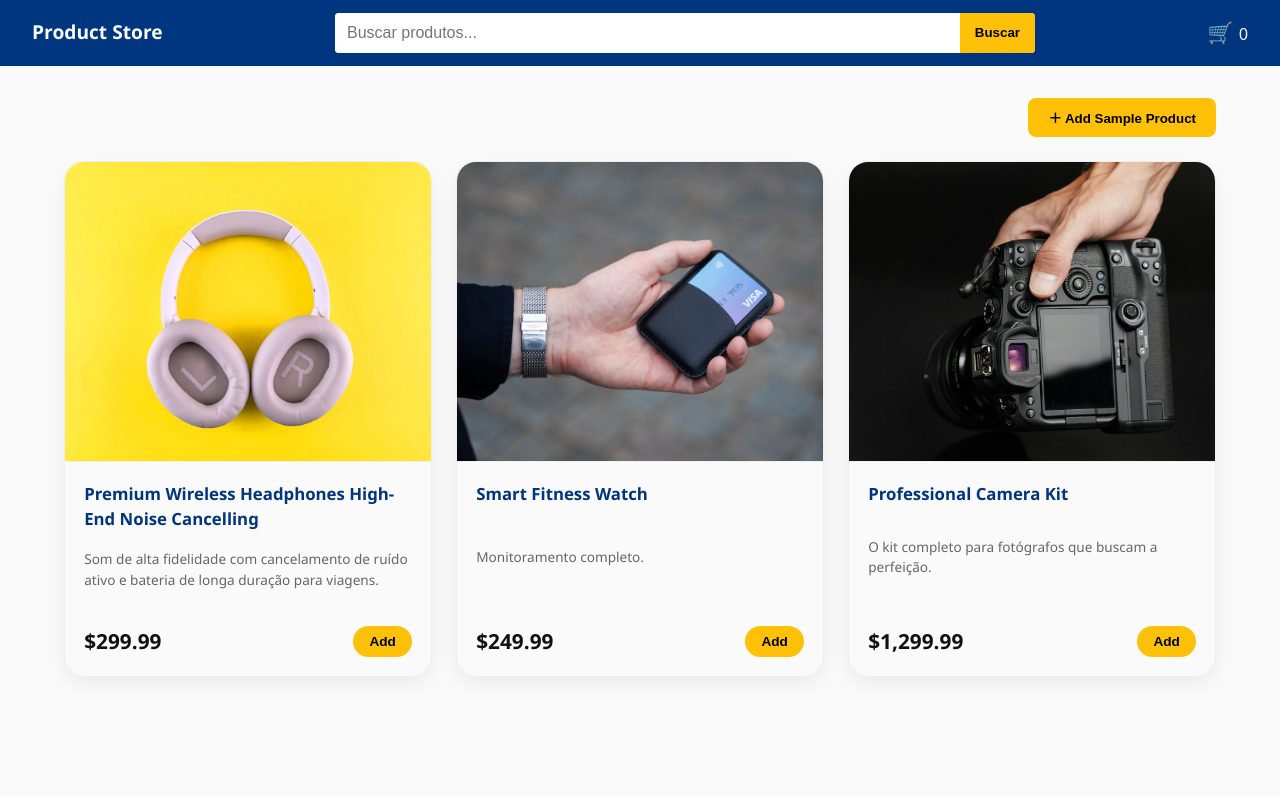
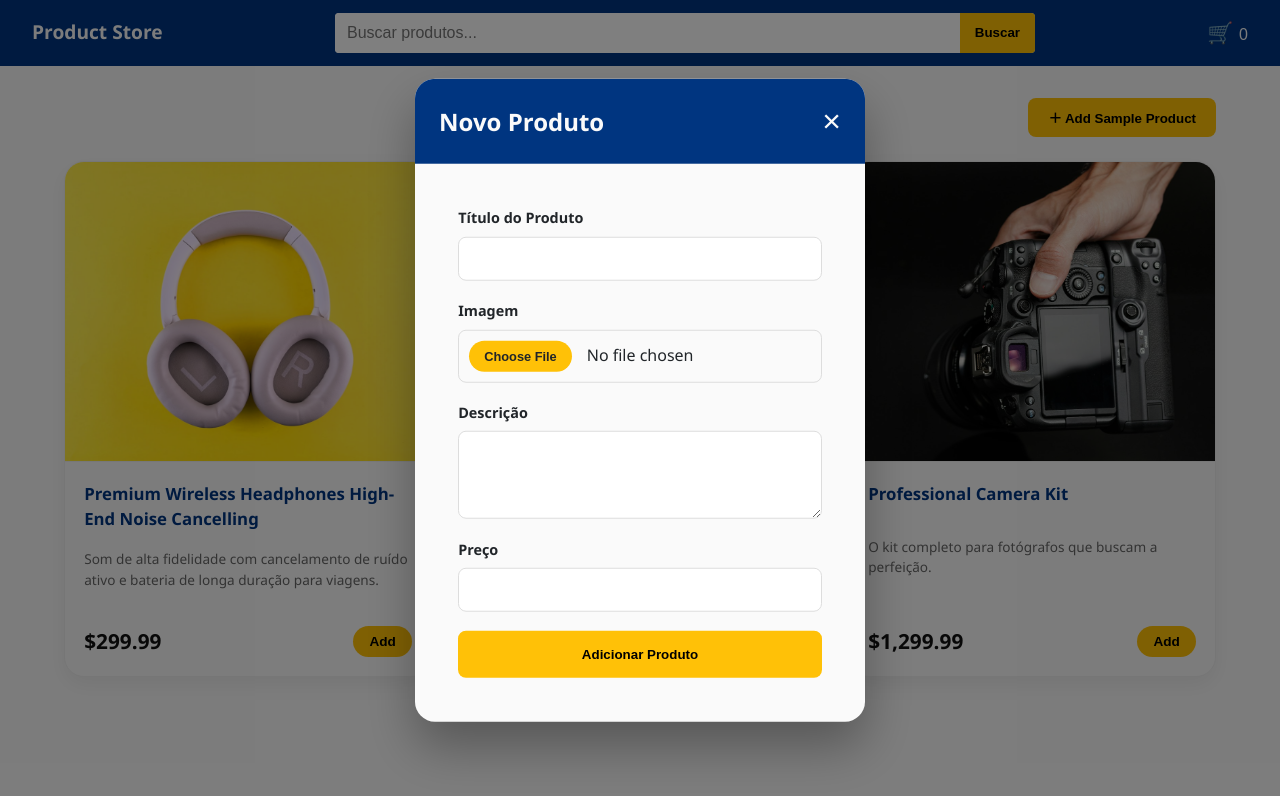
Before and after one commit to jessiicasantos/acadia-frontend-dev, a plain HTML site: page index.html in a window 1280 px wide. Both pictures are taken after a click on the button "＋ Add Sample Product". Drawn offline with Linux system fonts and the light colour scheme.

Commit message:
Add modal, adjust colors and btns hover

```diff
--- a/css/styles.css
+++ b/css/styles.css
@@ -56,9 +56,10 @@ a {
 }
 
 .btn-yellow:hover {
-    background-color: var(--action-yellow-dark);
+    background-color: var(--primary-blue);
     color: var(--bg-light);
-    box-shadow: inset 0 0 10px rgba(0,0,0,0.1);
+    box-shadow: 0 4px 12px rgba(0, 53, 128, 0.2);
+    transform: translateY(-1px);
 }
 
 .btn-yellow:active {
@@ -91,7 +92,7 @@ a {
     width: 95%;
     max-width: 450px;
     max-height: 90vh;
-    background: white;
+    background: var(--bg-light);
     z-index: 3000;
     border-radius: var(--radius-lg);
     display: none;
@@ -155,7 +156,7 @@ input[type="file"]::file-selector-button {
 
 input[type="file"]::file-selector-button:hover {
     background-color: var(--primary-blue);
-    color: white;
+    color: var(--bg-light);
     box-shadow: 0 4px 10px rgba(0, 53, 128, 0.2);
 }
 
@@ -214,6 +215,11 @@ input[type="file"]::file-selector-button:hover {
 
 .light-search:focus-within {
     box-shadow: 0 0 0 2px #f3b000;
+}
+
+.btn-search:hover {
+    background-color: var(--action-yellow-dark);
+    box-shadow: inset 0 0 10px rgba(0,0,0,0.1);
 }
 
 .light-search > input {
@@ -359,7 +365,7 @@ input[type="file"]::file-selector-button:hover {
 
 .add-cart:hover {
     background-color: var(--primary-blue);
-    color: white;
+    color: var(--bg-light);
     box-shadow: 0 4px 12px rgba(0, 53, 128, 0.2);
     transform: translateY(-1px);
 }
@@ -370,9 +376,38 @@ input[type="file"]::file-selector-button:hover {
 
 .add-cart.added {
     background-color: var(--primary-blue);
-    color: white;
+    color: var(--bg-light);
     cursor: default;
     box-shadow: 0 4px 12px rgba(0, 53, 128, 0.2);
+}
+
+.global-header {
+    padding: 1.5rem;
+    background: var(--primary-blue);
+    color: var(--bg-light);
+    display: flex;
+    justify-content: space-between;
+    align-items: center;
+}
+
+/* Close Btn */
+.btn-close {
+    background: none;
+    border: none;
+    color: var(--bg-light);
+    font-size: 2rem;
+    cursor: pointer;
+}
+
+.btn-close:hover {
+    color: var(--action-yellow);
+    transform: rotate(90deg);
+    transition: all 0.3s ease;
+}
+
+.buy {
+    padding: 1rem;
+    border-radius: var(--radius-md);
 }
 
 @media (min-width: 768px) {
--- a/index.html
+++ b/index.html
@@ -72,6 +72,43 @@
       </section>
     </main>
 
+    <!-- Modal -->
+    <div class="ui-modal modal-product" id="global-modal">
+      <div class="global-header">
+          <h2 id="modal-title">Novo Produto</h2>
+          <button type="button" class="btn-close" id="close-modal">&times;</button>
+      </div>
+
+      <div class="ui-modal-content">
+        <form id="product-form" class="card-content">
+            <div class="form-group">
+                <label>Título do Produto</label>
+                <input type="text" id="form-title" required>
+            </div>
+
+            <div class="form-group">
+                <label>Imagem</label>
+                <input type="file" id="form-img" accept="image/*" required>
+            </div>
+
+            <div class="form-group">
+                <label>Descrição</label>
+                <textarea id="form-desc" rows="3" required></textarea>
+            </div>
+
+            <div class="form-group">
+                <label>Preço</label>
+                <input type="number" id="form-price" step="0.01" required>
+            </div>
+
+            <button type="submit" class="btn-yellow buy">Adicionar Produto</button>
+        </form>
+      </div>
+    </div>
+
+    <div class="ui-overlay" id="global-overlay"></div>
+
     <script src="./js/script.js"></script>
+    <script src="./js/modal.js"></script>
   </body>
 </html>
--- /dev/null
+++ b/js/modal.js
@@ -0,0 +1,11 @@
+const modal = document.getElementById('global-modal');
+
+const toggleModal = (show = true) => {
+    modal.classList.toggle('active', show);
+    overlay.classList.toggle('active', show);
+    if (!show) document.getElementById('product-form').reset();
+};
+
+document.getElementById('add-sample-btn').addEventListener('click', () => toggleModal(true));
+document.getElementById('close-modal').addEventListener('click', () => toggleModal(false));
+overlay.addEventListener('click', () => toggleModal(false));
--- a/js/script.js
+++ b/js/script.js
@@ -1,4 +1,15 @@
+const overlay = document.getElementById('global-overlay');
+const closeBtn = document.getElementById('close-cart');
+
 const btnAddCart = document.querySelectorAll('.add-cart');
+
+function openCart() {
+    overlay.classList.add('active');
+}
+
+function closeCart() {
+    overlay.classList.remove('active');
+}
 
 btnAddCart.forEach(btn => {
     btn.addEventListener('click', (event) => {
@@ -6,5 +17,10 @@ btnAddCart.forEach(btn => {
 
         btn.classList.toggle('added');
         btn.textContent = btn.classList.contains('added') ? 'Added' : 'Add';
+
+        openCart();
     });
 });
+
+// closeBtn.addEventListener('click', closeCart);
+overlay.addEventListener('click', closeCart);
```
